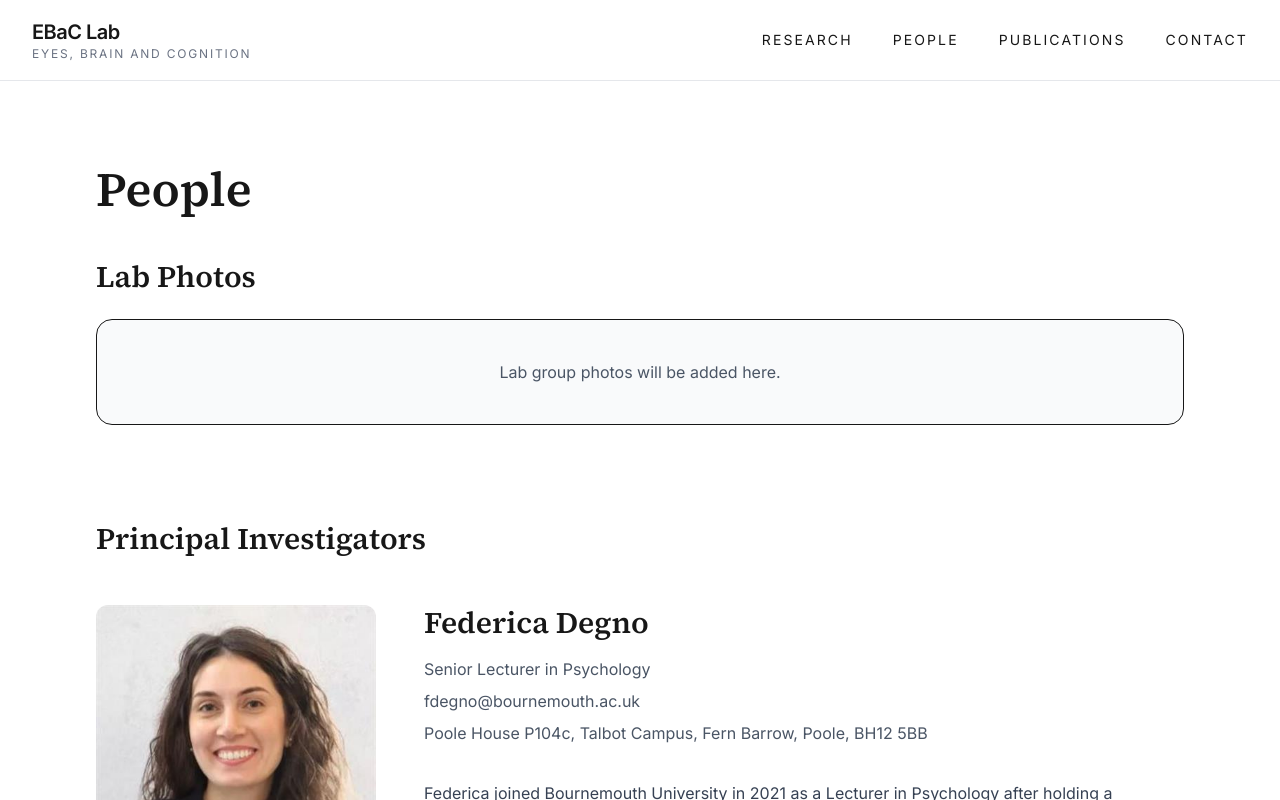
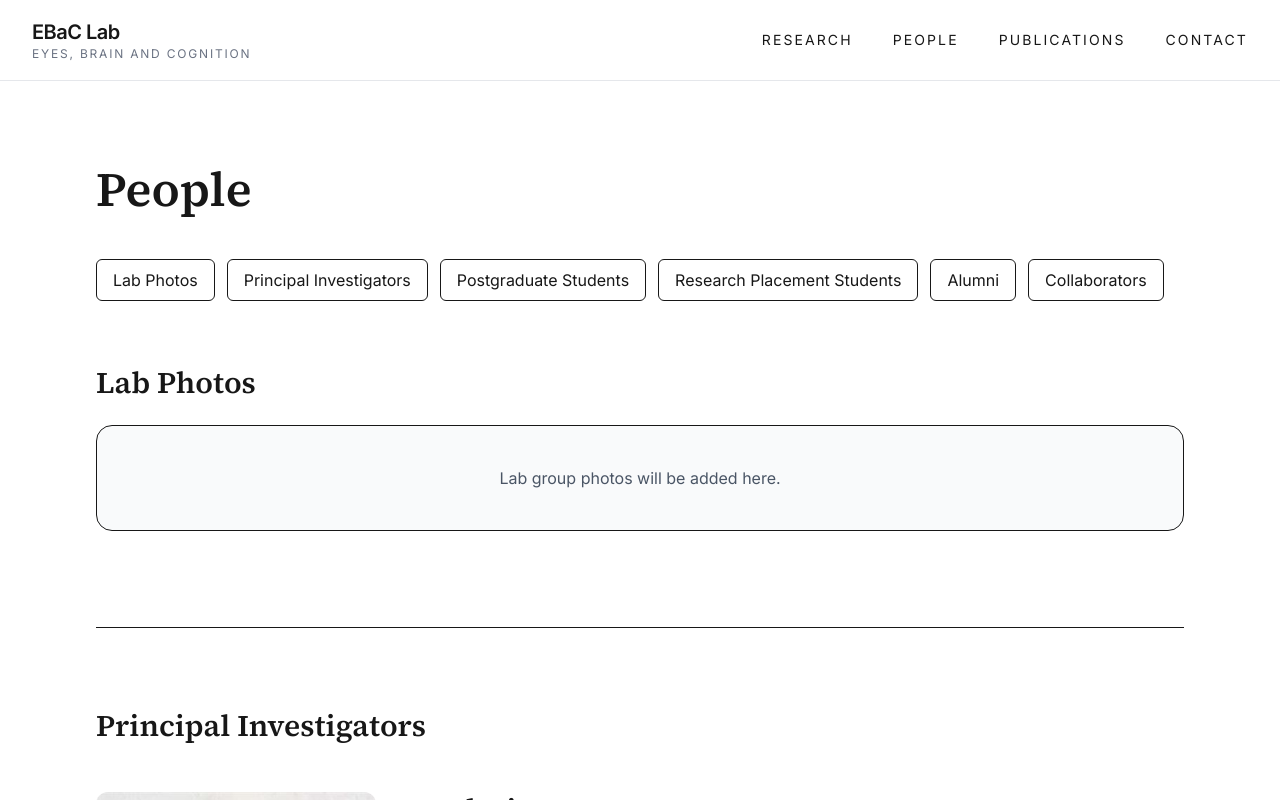
Before and after one commit to EBaCLab/EBaCLab, a Next.js app: page /people in a window 1280 px wide. Shown: the top 800 px of the page. Built offline with nearby package versions, Linux system fonts and the light colour scheme.

Commit message:
Update page.tsx

```diff
--- a/app/people/page.tsx
+++ b/app/people/page.tsx
@@ -5,8 +5,52 @@ export default function PeoplePage() {
     <main className="max-w-6xl mx-auto px-8 py-20">
       <h1 className="text-5xl font-semibold mb-10">People</h1>
 
-      {/* Lab photos placeholder */}
-      <section className="mb-24">
+      <nav className="mb-16 flex flex-wrap gap-3">
+        <a
+          href="#lab-photos"
+          className="border px-4 py-2 rounded-md hover:bg-gray-100 transition"
+        >
+          Lab Photos
+        </a>
+
+        <a
+          href="#principal-investigators"
+          className="border px-4 py-2 rounded-md hover:bg-gray-100 transition"
+        >
+          Principal Investigators
+        </a>
+
+        <a
+          href="#postgraduate-students"
+          className="border px-4 py-2 rounded-md hover:bg-gray-100 transition"
+        >
+          Postgraduate Students
+        </a>
+
+        <a
+          href="#research-placement-students"
+          className="border px-4 py-2 rounded-md hover:bg-gray-100 transition"
+        >
+          Research Placement Students
+        </a>
+
+        <a
+          href="#alumni"
+          className="border px-4 py-2 rounded-md hover:bg-gray-100 transition"
+        >
+          Alumni
+        </a>
+
+        <a
+          href="#collaborators"
+          className="border px-4 py-2 rounded-md hover:bg-gray-100 transition"
+        >
+          Collaborators
+        </a>
+      </nav>
+
+      <div className="space-y-24">
+        <section id="lab-photos">
           <h2 className="text-3xl font-semibold mb-6">Lab Photos</h2>
 
           <div className="border rounded-2xl bg-gray-50 p-10 text-center">
@@ -16,15 +60,12 @@ export default function PeoplePage() {
           </div>
         </section>
 
-      <div className="space-y-24">
-        {/* Principal Investigators */}
-        <section>
+        <section id="principal-investigators" className="border-t pt-20">
           <h2 className="text-3xl font-semibold mb-12">
             Principal Investigators
           </h2>
 
           <div className="space-y-24">
-            {/* Federica */}
             <section className="grid md:grid-cols-[280px_1fr] gap-12">
               <div>
                 <Image
@@ -37,9 +78,7 @@ export default function PeoplePage() {
               </div>
 
               <div>
-                <h3 className="text-3xl font-semibold">
-                  Federica Degno
-                </h3>
+                <h3 className="text-3xl font-semibold">Federica Degno</h3>
 
                 <div className="mt-4 space-y-2 text-gray-600">
                   <p>Senior Lecturer in Psychology</p>
@@ -60,27 +99,24 @@ export default function PeoplePage() {
                 </div>
 
                 <p className="mt-8 leading-8 text-gray-700">
-                  Federica joined Bournemouth University in 2021 as a
-                  Lecturer in Psychology after holding a Research Fellowship
-                  in Cognitive Neuroscience at the University of Central
-                  Lancashire. She received her BSc and MSc from the
-                  University of Milano-Bicocca and completed her PhD in
-                  Psychology at the University of Southampton.
+                  Federica joined Bournemouth University in 2021 as a Lecturer
+                  in Psychology after holding a Research Fellowship in Cognitive
+                  Neuroscience at the University of Central Lancashire. She
+                  received her BSc and MSc from the University of
+                  Milano-Bicocca and completed her PhD in Psychology at the
+                  University of Southampton.
                 </p>
 
                 <p className="mt-4 leading-8 text-gray-700">
                   Her research focuses on visual cognition, reading, eye
-                  movements, and the relationship between behavioural and
-                  neural measures of language processing. She combines
-                  eye-tracking, event-related potentials (ERPs), and
-                  co-registration methods to investigate cognition during
-                  natural reading.
+                  movements, and the relationship between behavioural and neural
+                  measures of language processing. She combines eye-tracking,
+                  event-related potentials (ERPs), and co-registration methods
+                  to investigate cognition during natural reading.
                 </p>
 
                 <div className="mt-8">
-                  <h4 className="font-semibold mb-3">
-                    Research Interests
-                  </h4>
+                  <h4 className="font-semibold mb-3">Research Interests</h4>
 
                   <ul className="list-disc ml-5 text-gray-700 space-y-1">
                     <li>Reading and language processing</li>
@@ -102,7 +138,6 @@ export default function PeoplePage() {
               </div>
             </section>
 
-            {/* Julie */}
             <section className="grid md:grid-cols-[280px_1fr] gap-12 border-t pt-20">
               <div>
                 <Image
@@ -115,9 +150,7 @@ export default function PeoplePage() {
               </div>
 
               <div>
-                <h3 className="text-3xl font-semibold">
-                  Julie Kirkby
-                </h3>
+                <h3 className="text-3xl font-semibold">Julie Kirkby</h3>
 
                 <div className="mt-4 space-y-2 text-gray-600">
                   <p>Principal Academic in Psychology</p>
@@ -140,8 +173,8 @@ export default function PeoplePage() {
                 </div>
 
                 <p className="mt-8 leading-8 text-gray-700">
-                  Julie joined Bournemouth University in 2010 as a Lecturer
-                  in Psychology. Her research lies within cognitive psychology,
+                  Julie joined Bournemouth University in 2010 as a Lecturer in
+                  Psychology. Her research lies within cognitive psychology,
                   with a particular focus on eye movements, reading, and visual
                   cognition.
                 </p>
@@ -149,16 +182,14 @@ export default function PeoplePage() {
                 <p className="mt-4 leading-8 text-gray-700">
                   Her work aims to improve understanding of developmental
                   dyslexia and the cognitive mechanisms underlying reading
-                  difficulties. She has collaborated with Microsoft's Advanced
-                  Reading Technologies team to investigate how assistive
-                  technologies can improve reading accessibility and efficiency
-                  for struggling readers.
+                  difficulties. She has collaborated with Microsoft&apos;s
+                  Advanced Reading Technologies team to investigate how
+                  assistive technologies can improve reading accessibility and
+                  efficiency for struggling readers.
                 </p>
 
                 <div className="mt-8">
-                  <h4 className="font-semibold mb-3">
-                    Research Interests
-                  </h4>
+                  <h4 className="font-semibold mb-3">Research Interests</h4>
 
                   <ul className="list-disc ml-5 text-gray-700 space-y-1">
                     <li>Developmental dyslexia</li>
@@ -180,7 +211,6 @@ export default function PeoplePage() {
               </div>
             </section>
 
-            {/* Otto */}
             <section className="grid md:grid-cols-[280px_1fr] gap-12 border-t pt-20">
               <div>
                 <Image
@@ -193,9 +223,7 @@ export default function PeoplePage() {
               </div>
 
               <div>
-                <h3 className="text-3xl font-semibold">
-                  Otto Loberg
-                </h3>
+                <h3 className="text-3xl font-semibold">Otto Loberg</h3>
 
                 <div className="mt-4 space-y-2 text-gray-600">
                   <p>Senior Lecturer in Psychology</p>
@@ -216,7 +244,7 @@ export default function PeoplePage() {
                 </div>
 
                 <p className="mt-8 leading-8 text-gray-700">
-                  Otto's research focuses on reading development, eye
+                  Otto&apos;s research focuses on reading development, eye
                   movements, and fixation-related brain activity during natural
                   reading.
                 </p>
@@ -228,9 +256,7 @@ export default function PeoplePage() {
                 </p>
 
                 <div className="mt-8">
-                  <h4 className="font-semibold mb-3">
-                    Research Interests
-                  </h4>
+                  <h4 className="font-semibold mb-3">Research Interests</h4>
 
                   <ul className="list-disc ml-5 text-gray-700 space-y-1">
                     <li>Reading development</li>
@@ -254,56 +280,47 @@ export default function PeoplePage() {
           </div>
         </section>
 
-        {/* Postgraduate Students */}
-        <section className="border-t pt-20">
+        <section
+          id="postgraduate-students"
+          className="border-t pt-20 scroll-mt-24"
+        >
           <h2 className="text-3xl font-semibold mb-6">
             Postgraduate Students
           </h2>
 
-          <p className="text-gray-600">
-            Information coming soon.
-          </p>
+          <p className="text-gray-600">Information coming soon.</p>
         </section>
 
-        {/* Research Placement Students */}
-        <section className="border-t pt-20">
+        <section
+          id="research-placement-students"
+          className="border-t pt-20 scroll-mt-24"
+        >
           <h2 className="text-3xl font-semibold mb-6">
             Research Placement Students
           </h2>
 
-          <p className="text-gray-600">
-            Information coming soon.
-          </p>
+          <p className="text-gray-600">Information coming soon.</p>
         </section>
 
-        {/* Alumni */}
-        <section className="border-t pt-20">
-          <h2 className="text-3xl font-semibold mb-6">
-            Alumni
-          </h2>
+        <section id="alumni" className="border-t pt-20 scroll-mt-24">
+          <h2 className="text-3xl font-semibold mb-6">Alumni</h2>
 
-          <p className="text-gray-600">
-            Information coming soon.
-          </p>
+          <p className="text-gray-600">Information coming soon.</p>
         </section>
 
-        {/* Collaborators */}
-        <section className="border-t pt-20">
-          <h2 className="text-3xl font-semibold mb-6">
-            Collaborators
-          </h2>
+        <section id="collaborators" className="border-t pt-20 scroll-mt-24">
+          <h2 className="text-3xl font-semibold mb-6">Collaborators</h2>
 
           <p className="text-gray-600 max-w-3xl leading-8 mb-10">
             The EBaC Lab collaborates with researchers and institutions across
             an international network. A collaboration map will be added here to
-            visualise countries represented in the lab's publication network.
+            visualise countries represented in the lab&apos;s publication
+            network.
           </p>
 
           <div className="border rounded-2xl bg-gray-50 p-10">
             <div className="aspect-[2/1] rounded-xl bg-white border flex items-center justify-center">
-              <p className="text-gray-500">
-                Collaboration map coming soon.
-              </p>
+              <p className="text-gray-500">Collaboration map coming soon.</p>
             </div>
           </div>
         </section>
```
Lines whose indentation alone changed are shown as unchanged.
